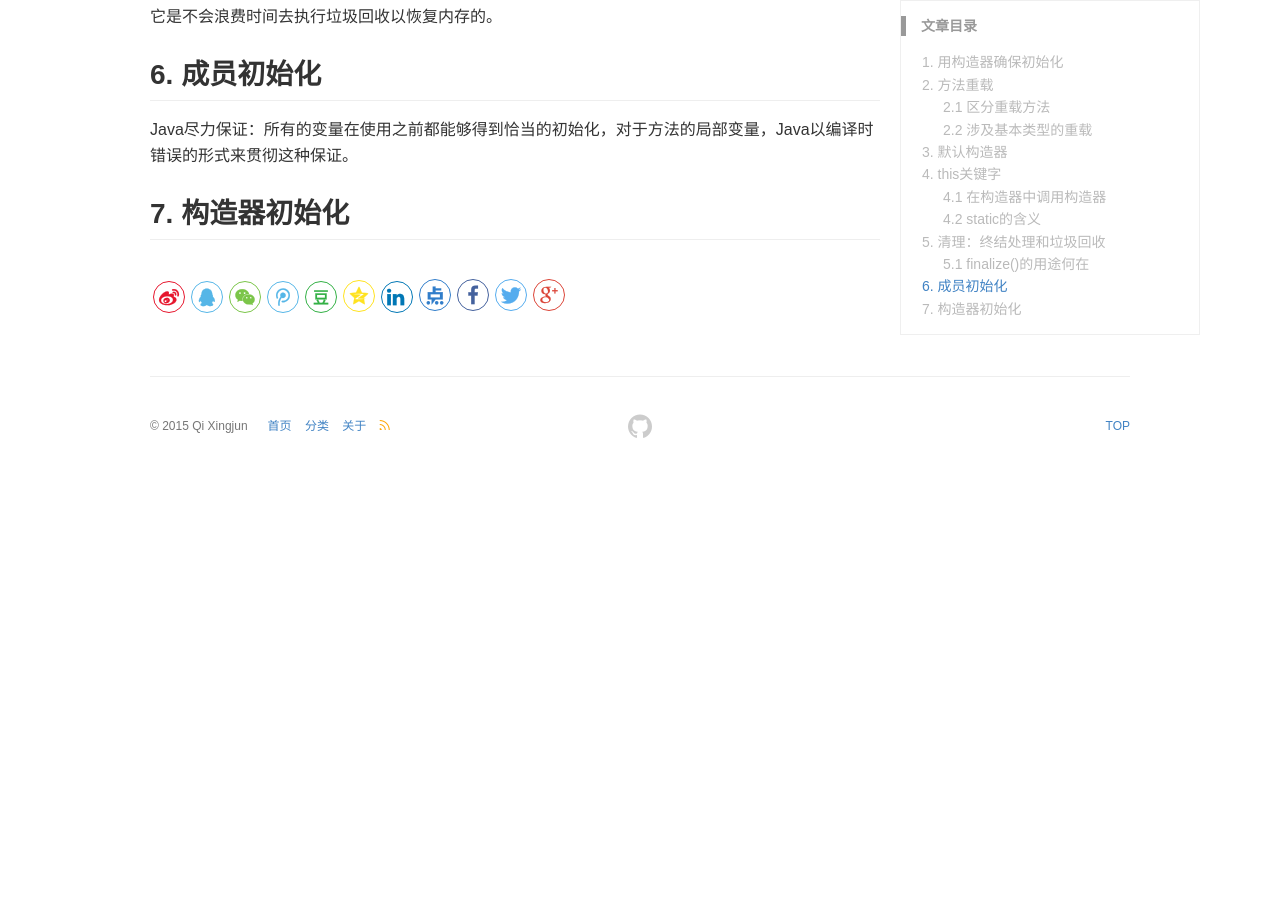
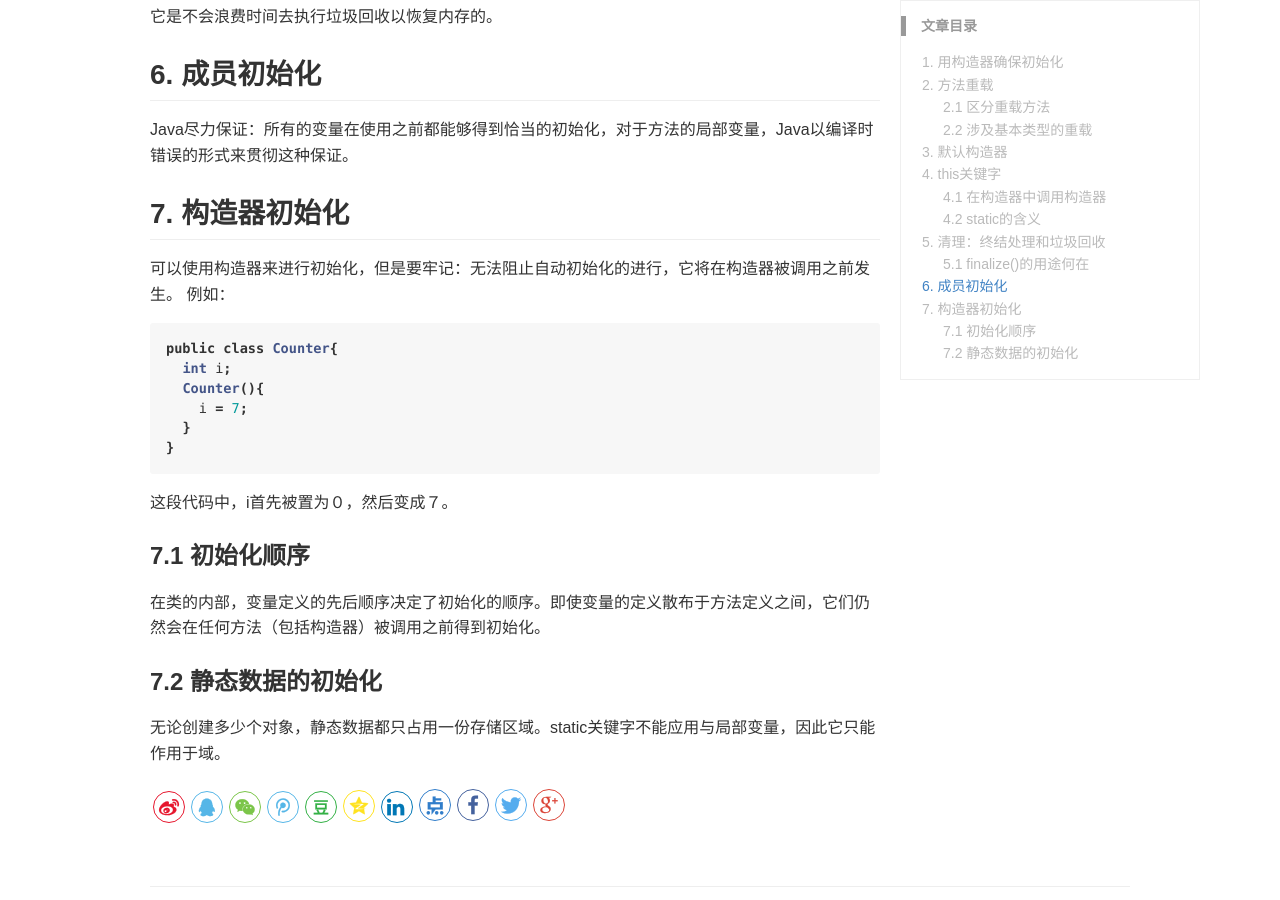
Before and after one commit to QiXingjun/QiXingjun.github.io, a Jekyll site: the page built from _posts/blog/2016-09-08-thinking-in-java-chapter5-initialization-and-cleanup.md, in a window 1280 px wide and 900 px high, scrolled down 2682 px. Built offline with Jekyll 4.4.1, drawn with Linux system fonts in a browser that asks for light colours; comment, search, counter and statistics services are not loaded; before the commit the page ends 3157 px from its top, so only the background shows below that.

Commit message:
Update 2016-09-08-thinking-in-java-chapter5-initialization-and-cleanup.md

````diff
--- a/_posts/blog/2016-09-08-thinking-in-java-chapter5-initialization-and-cleanup.md
+++ b/_posts/blog/2016-09-08-thinking-in-java-chapter5-initialization-and-cleanup.md
@@ -52,7 +52,7 @@ this关键字只能在方法内部使用，表示对“调用方法的那个对
 ```java
 public class Flower{
   int petalCount = 0;
-  String s = "initial value"；
+  String s = "initial value";
   Flower(int petals){
     petalCount = petals;
     System.out.println("Constructor w/ int arg only,petalCount = " + petalCount);
@@ -106,3 +106,23 @@ Java中的垃圾回收工作由垃圾回收器来完成，一旦垃圾回收器
 Java尽力保证：所有的变量在使用之前都能够得到恰当的初始化，对于方法的局部变量，Java以编译时错误的形式来贯彻这种保证。
 
 ## 7. 构造器初始化
+
+可以使用构造器来进行初始化，但是要牢记：无法阻止自动初始化的进行，它将在构造器被调用之前发生。
+例如：
+```java
+public class Counter{
+  int i;
+  Counter(){
+    i = 7;
+  }
+}
+```
+这段代码中，i首先被置为０，然后变成７。
+
+### 7.1 初始化顺序
+
+在类的内部，变量定义的先后顺序决定了初始化的顺序。即使变量的定义散布于方法定义之间，它们仍然会在任何方法（包括构造器）被调用之前得到初始化。
+
+### 7.2 静态数据的初始化
+
+无论创建多少个对象，静态数据都只占用一份存储区域。static关键字不能应用与局部变量，因此它只能作用于域。
````
